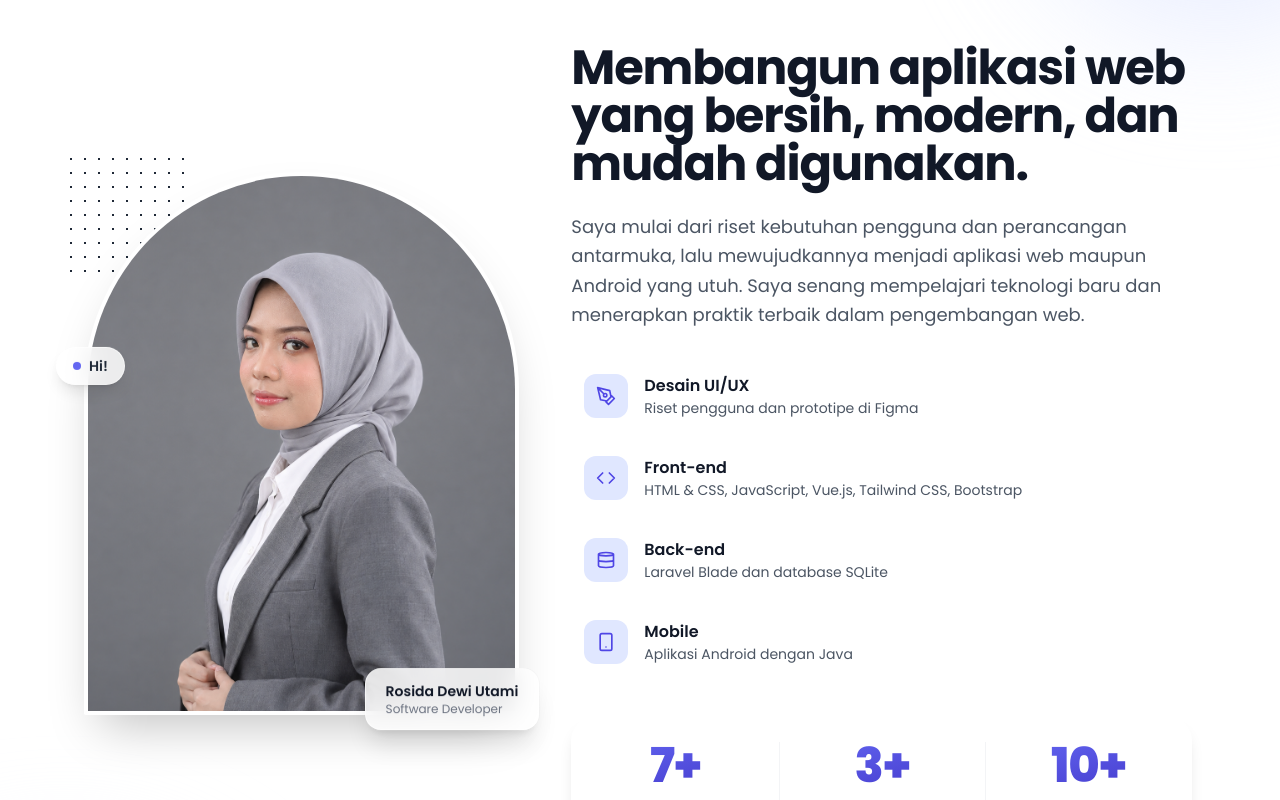
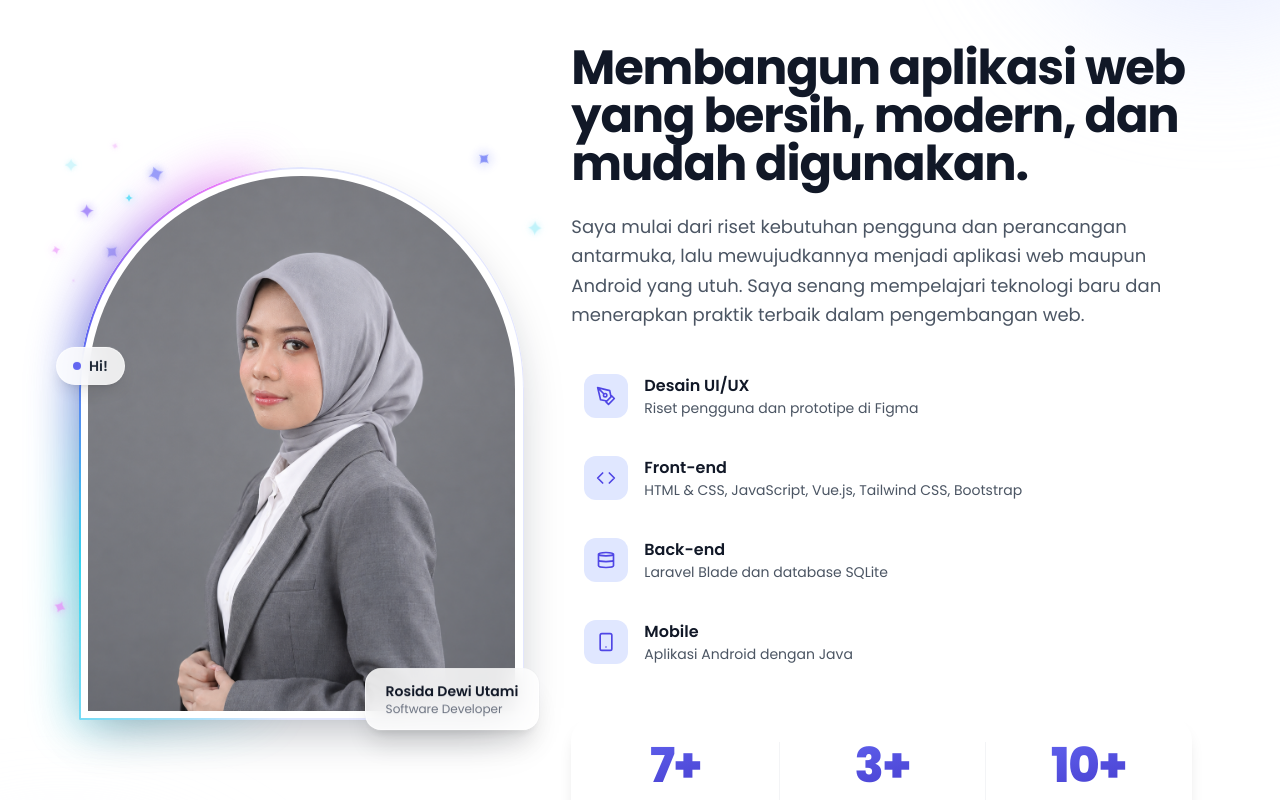
Before and after one commit to rosidadewi/portofolio, a Vue app: page / in a window 1280 px wide. Shown: the part 1020-1820 px from the top of the page. Built offline with nearby package versions, Linux system fonts and the light colour scheme.

Commit message:
Update About.vue

```diff
--- a/src/components/About.vue
+++ b/src/components/About.vue
@@ -50,6 +50,21 @@ const tools = [
   'GitHub',
 ]
 const marqueeItems = [...tools, ...tools]
+
+// Gugusan bintang: posisi (%), ukuran (px), warna, delay & durasi kedip
+// Warna memakai hex langsung (bukan class Tailwind) agar pasti tampil berwarna
+const stars = [
+  { x: 6, y: 10, size: 26, color: '#22d3ee', delay: 0, dur: 3.4 },
+  { x: 38, y: 2, size: 12, color: '#e879f9', delay: -1.1, dur: 2.8 },
+  { x: 62, y: 18, size: 18, color: '#818cf8', delay: -2.2, dur: 3.9 },
+  { x: 20, y: 42, size: 14, color: '#a78bfa', delay: -0.6, dur: 3.1 },
+  { x: 48, y: 36, size: 8, color: '#67e8f9', delay: -1.8, dur: 2.5 },
+  { x: 2, y: 68, size: 10, color: '#f0abfc', delay: -2.6, dur: 3.6 },
+  { x: 34, y: 66, size: 20, color: '#6366f1', delay: -0.3, dur: 4.1 },
+  { x: 74, y: 52, size: 9, color: '#c084fc', delay: -1.5, dur: 2.9 },
+  { x: 58, y: 80, size: 13, color: '#22d3ee', delay: -2.9, dur: 3.3 },
+  { x: 14, y: 88, size: 7, color: '#e879f9', delay: -0.9, dur: 2.7 },
+]
 
 const displayValues = ref(stats.value.map(() => 0))
 const sectionRef = ref(null)
@@ -159,25 +174,89 @@ onDeactivated(destroyObserver)
           :class="revealed ? 'translate-y-0 opacity-100' : 'translate-y-6 opacity-0'"
         >
           <div class="group relative mx-auto max-w-sm md:max-w-none">
-            <!-- pola titik -->
+            <!-- gugusan bintang aesthetic -->
             <div
-              class="absolute -left-6 -top-6 h-32 w-32 text-primary-300"
-              style="background-image: radial-gradient(currentColor 1.5px, transparent 1.5px); background-size: 14px 14px;"
+              class="pointer-events-none absolute -left-10 -top-10 h-40 w-40"
+              aria-hidden="true"
+            >
+              <svg
+                v-for="(s, i) in stars"
+                :key="i"
+                class="star-twinkle absolute"
+                :style="{
+                  '--c': s.color,
+                  color: s.color,
+                  left: s.x + '%',
+                  top: s.y + '%',
+                  width: s.size + 'px',
+                  height: s.size + 'px',
+                  animationDelay: s.delay + 's',
+                  animationDuration: s.dur + 's',
+                }"
+                viewBox="0 0 24 24"
+                :fill="s.color"
+              >
+                <path d="M12 0c.8 6.2 5.8 11.2 12 12-6.2.8-11.2 5.8-12 12-.8-6.2-5.8-11.2-12-12 6.2-.8 11.2-5.8 12-12Z" />
+              </svg>
+            </div>
+
+            <!-- latar gradien miring (dibuat lebih lembut) -->
+            <div
+              class="absolute inset-0 rotate-6 rounded-t-full rounded-b-3xl bg-gradient-to-br from-primary-300 via-primary-400 to-primary-600 opacity-80 transition-transform duration-500 group-hover:rotate-3"
               aria-hidden="true"
             ></div>
 
-            <!-- latar gradien miring -->
+            <!-- Halo blur yang "bernapas": cahaya menyebar keluar bingkai -->
             <div
-              class="absolute inset-0 rotate-6 rounded-t-full rounded-b-3xl bg-gradient-to-br from-primary-400 via-primary-500 to-primary-700 transition-transform duration-500 group-hover:rotate-3"
+              class="photo-halo pointer-events-none absolute -inset-[14px] overflow-hidden rounded-t-full rounded-b-[2.6rem]"
+              aria-hidden="true"
+            >
+              <span class="photo-spin"></span>
+            </div>
+
+            <!-- Pelat putih: jeda bersih antara foto dan garis cahaya -->
+            <div
+              class="pointer-events-none absolute -inset-[9px] rounded-t-full rounded-b-[33px] bg-white shadow-[0_20px_50px_-15px_rgba(15,23,42,0.35)]"
               aria-hidden="true"
             ></div>
+
+            <!-- Garis cahaya tipis dengan komet yang berputar -->
+            <div class="photo-ring pointer-events-none absolute -inset-[9px] rounded-t-full rounded-b-[33px]" aria-hidden="true">
+              <span class="photo-spin"></span>
+            </div>
 
             <img
               src="/foto-profil.png"
               alt="Foto Rosida Dewi Utami"
-              class="relative aspect-[4/5] w-full rounded-t-full rounded-b-3xl object-cover shadow-2xl ring-4 ring-white"
+              class="relative aspect-[4/5] w-full rounded-t-full rounded-b-3xl object-cover"
               loading="lazy"
             />
+
+            <!-- percikan bintang -->
+            <svg
+              class="sparkle absolute -right-4 top-10 h-6 w-6 text-cyan-400 sm:-right-8"
+              viewBox="0 0 24 24"
+              fill="currentColor"
+              aria-hidden="true"
+            >
+              <path d="M12 0c.8 6.2 5.8 11.2 12 12-6.2.8-11.2 5.8-12 12-.8-6.2-5.8-11.2-12-12 6.2-.8 11.2-5.8 12-12Z" />
+            </svg>
+            <svg
+              class="sparkle sparkle-2 absolute -left-5 bottom-24 h-4 w-4 text-fuchsia-400 sm:-left-9"
+              viewBox="0 0 24 24"
+              fill="currentColor"
+              aria-hidden="true"
+            >
+              <path d="M12 0c.8 6.2 5.8 11.2 12 12-6.2.8-11.2 5.8-12 12-.8-6.2-5.8-11.2-12-12 6.2-.8 11.2-5.8 12-12Z" />
+            </svg>
+            <svg
+              class="sparkle sparkle-3 absolute right-6 -top-6 h-3.5 w-3.5 text-indigo-400"
+              viewBox="0 0 24 24"
+              fill="currentColor"
+              aria-hidden="true"
+            >
+              <path d="M12 0c.8 6.2 5.8 11.2 12 12-6.2.8-11.2 5.8-12 12-.8-6.2-5.8-11.2-12-12 6.2-.8 11.2-5.8 12-12Z" />
+            </svg>
 
             <!-- lencana atas (melayang pelan) -->
             <div
@@ -302,6 +381,84 @@ onDeactivated(destroyObserver)
   animation-delay: -2.5s;
 }
 
+/* ---------- Gugusan bintang kelap-kelip ---------- */
+.star-twinkle {
+  filter: drop-shadow(0 0 5px var(--c));
+  animation: starTwinkle 3.4s ease-in-out infinite;
+}
+@keyframes starTwinkle {
+  0%, 100% { opacity: 0.2; transform: scale(0.5) rotate(0deg); }
+  50% { opacity: 1; transform: scale(1) rotate(90deg); }
+}
+
+/* ---------- Cahaya bingkai foto: komet cyan > indigo > fuchsia ---------- */
+.photo-spin {
+  position: absolute;
+  left: 50%;
+  top: 50%;
+  width: 230%; /* cukup besar untuk menutup bingkai 4:5 saat berputar */
+  aspect-ratio: 1 / 1;
+  background: conic-gradient(
+    from 0deg,
+    transparent 0%,
+    transparent 52%,
+    rgba(34, 211, 238, 0.9) 68%,
+    rgba(99, 102, 241, 1) 84%,
+    rgba(232, 121, 249, 1) 96%,
+    transparent 100%
+  );
+  transform: translate(-50%, -50%) rotate(0deg);
+  animation: photoSpin 7s linear infinite;
+  will-change: transform;
+}
+@keyframes photoSpin {
+  to {
+    transform: translate(-50%, -50%) rotate(360deg);
+  }
+}
+
+/* Garis tipis: hanya tepinya yang terlihat berkat mask */
+.photo-ring {
+  padding: 1.5px;
+  overflow: hidden;
+  background: rgba(129, 140, 248, 0.22); /* garis dasar yang redup */
+  -webkit-mask: linear-gradient(#000 0 0) content-box, linear-gradient(#000 0 0);
+  -webkit-mask-composite: xor;
+  mask: linear-gradient(#000 0 0) content-box exclude, linear-gradient(#000 0 0);
+}
+
+/* Halo blur: bernapas pelan, lebih terang saat di-hover */
+.photo-halo {
+  filter: blur(22px);
+  opacity: 0.45;
+  animation: haloBreath 5s ease-in-out infinite;
+  transition: opacity 0.4s ease;
+}
+.group:hover .photo-halo {
+  opacity: 0.9;
+  animation-play-state: paused;
+}
+@keyframes haloBreath {
+  0%, 100% { opacity: 0.35; transform: scale(0.99); }
+  50% { opacity: 0.65; transform: scale(1.02); }
+}
+
+/* Percikan bintang berkedip */
+.sparkle {
+  animation: twinkle 3.6s ease-in-out infinite;
+  filter: drop-shadow(0 0 6px currentColor);
+}
+.sparkle-2 {
+  animation-delay: -1.2s;
+}
+.sparkle-3 {
+  animation-delay: -2.4s;
+}
+@keyframes twinkle {
+  0%, 100% { opacity: 0.25; transform: scale(0.6) rotate(0deg); }
+  50% { opacity: 1; transform: scale(1) rotate(45deg); }
+}
+
 /* marquee: bergeser setengah lebar (satu set daftar) lalu mengulang */
 @keyframes marquee {
   from { transform: translateX(0); }
@@ -321,8 +478,21 @@ onDeactivated(destroyObserver)
 
 @media (prefers-reduced-motion: reduce) {
   .badge-float,
-  .marquee-track {
+  .marquee-track,
+  .photo-spin,
+  .photo-halo {
     animation: none;
+  }
+  .sparkle {
+    animation: none;
+    opacity: 0.8;
+  }
+  .star-twinkle {
+    animation: none;
+    opacity: 0.7;
+  }
+  .photo-halo {
+    transition: none;
   }
 }
 </style>
```
